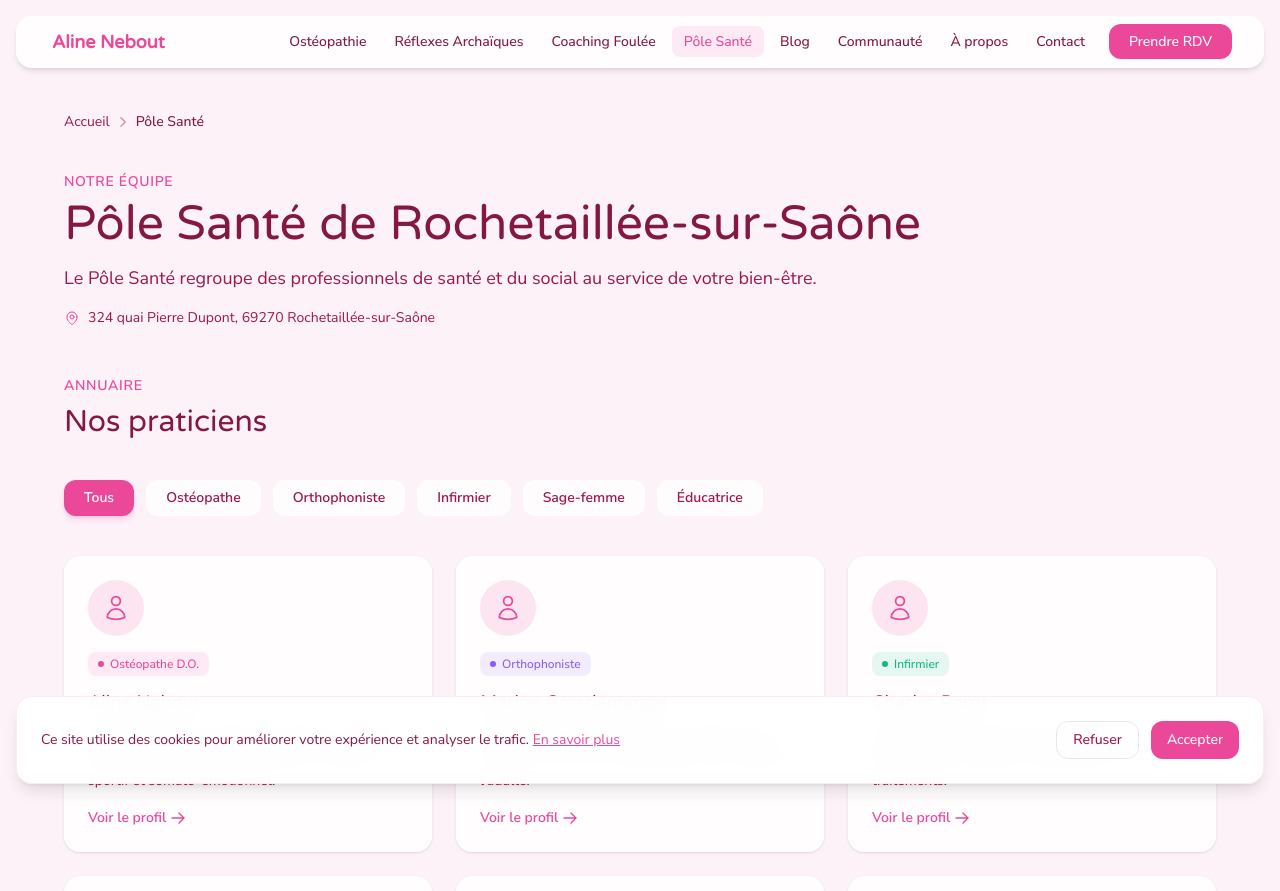
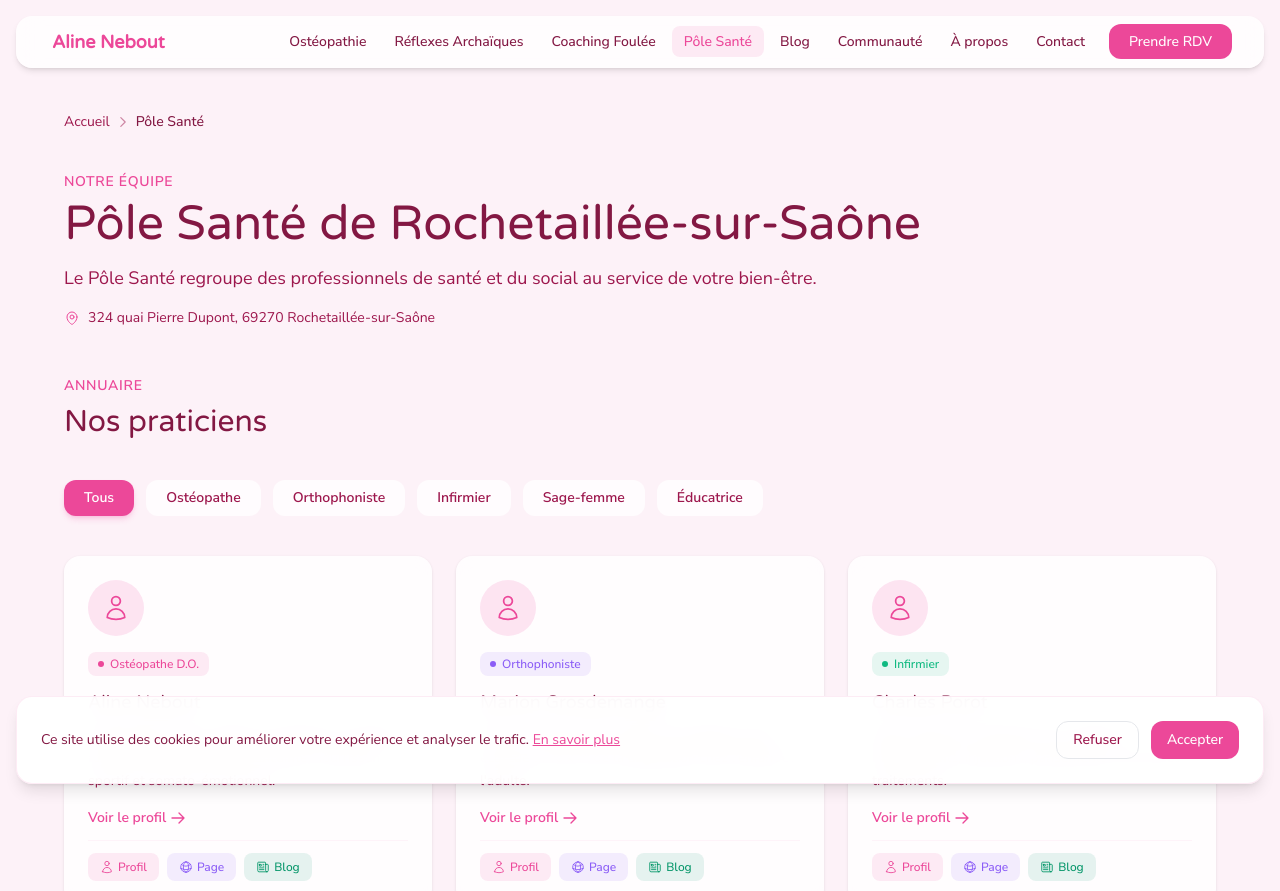
Before and after one commit to AlineNebout/SitePro, a Next.js app in the folder aline-nebout-platform/: page /pole-sante in a window 1280 px wide. Shown: the top 891 px of the page. Built offline with nearby package versions, Linux system fonts and the light colour scheme.

Commit message:
Add Profil/Page/Blog buttons on practitioner cards

```diff
--- a/aline-nebout-platform/src/components/content/PractitionerFilter.tsx
+++ b/aline-nebout-platform/src/components/content/PractitionerFilter.tsx
@@ -158,6 +158,31 @@ export default function PractitionerFilter({ practitioners }: PractitionerFilter
                     />
                   </svg>
                 </span>
+
+                {/* Action links */}
+                <div className="flex flex-wrap gap-2 mt-3 pt-3 border-t border-primary/5" onClick={(e) => e.stopPropagation()}>
+                  <Link
+                    href={`/pole-sante/praticiens/${practitioner.slug}`}
+                    className="inline-flex items-center gap-1 px-3 py-1.5 rounded-lg text-xs font-medium bg-primary/10 text-primary hover:bg-primary/20 transition-colors duration-200 cursor-pointer"
+                  >
+                    <svg className="w-3.5 h-3.5" fill="none" viewBox="0 0 24 24" strokeWidth="1.5" stroke="currentColor"><path strokeLinecap="round" strokeLinejoin="round" d="M15.75 6a3.75 3.75 0 11-7.5 0 3.75 3.75 0 017.5 0zM4.501 20.118a7.5 7.5 0 0114.998 0A17.933 17.933 0 0112 21.75c-2.676 0-5.216-.584-7.499-1.632z" /></svg>
+                    Profil
+                  </Link>
+                  <Link
+                    href={`/pole-sante/praticiens/${practitioner.slug}`}
+                    className="inline-flex items-center gap-1 px-3 py-1.5 rounded-lg text-xs font-medium bg-accent/10 text-accent hover:bg-accent/20 transition-colors duration-200 cursor-pointer"
+                  >
+                    <svg className="w-3.5 h-3.5" fill="none" viewBox="0 0 24 24" strokeWidth="1.5" stroke="currentColor"><path strokeLinecap="round" strokeLinejoin="round" d="M12 21a9.004 9.004 0 008.716-6.747M12 21a9.004 9.004 0 01-8.716-6.747M12 21c2.485 0 4.5-4.03 4.5-9S14.485 3 12 3m0 18c-2.485 0-4.5-4.03-4.5-9S9.515 3 12 3m0 0a8.997 8.997 0 017.843 4.582M12 3a8.997 8.997 0 00-7.843 4.582m15.686 0A11.953 11.953 0 0112 10.5c-2.998 0-5.74-1.1-7.843-2.918m15.686 0A8.959 8.959 0 0121 12c0 .778-.099 1.533-.284 2.253m0 0A17.919 17.919 0 0112 16.5c-3.162 0-6.133-.815-8.716-2.247m0 0A9.015 9.015 0 013 12c0-1.605.42-3.113 1.157-4.418" /></svg>
+                    Page
+                  </Link>
+                  <Link
+                    href={`/blog?author=${practitioner.slug}`}
+                    className="inline-flex items-center gap-1 px-3 py-1.5 rounded-lg text-xs font-medium bg-[#059669]/10 text-[#059669] hover:bg-[#059669]/20 transition-colors duration-200 cursor-pointer"
+                  >
+                    <svg className="w-3.5 h-3.5" fill="none" viewBox="0 0 24 24" strokeWidth="1.5" stroke="currentColor"><path strokeLinecap="round" strokeLinejoin="round" d="M12 7.5h1.5m-1.5 3h1.5m-7.5 3h7.5m-7.5 3h7.5m3-9h3.375c.621 0 1.125.504 1.125 1.125V18a2.25 2.25 0 01-2.25 2.25M16.5 7.5V18a2.25 2.25 0 002.25 2.25M16.5 7.5V4.875c0-.621-.504-1.125-1.125-1.125H4.125C3.504 3.75 3 4.254 3 4.875V18a2.25 2.25 0 002.25 2.25h13.5M6 7.5h3v3H6v-3z" /></svg>
+                    Blog
+                  </Link>
+                </div>
               </div>
             </Link>
           );
```
